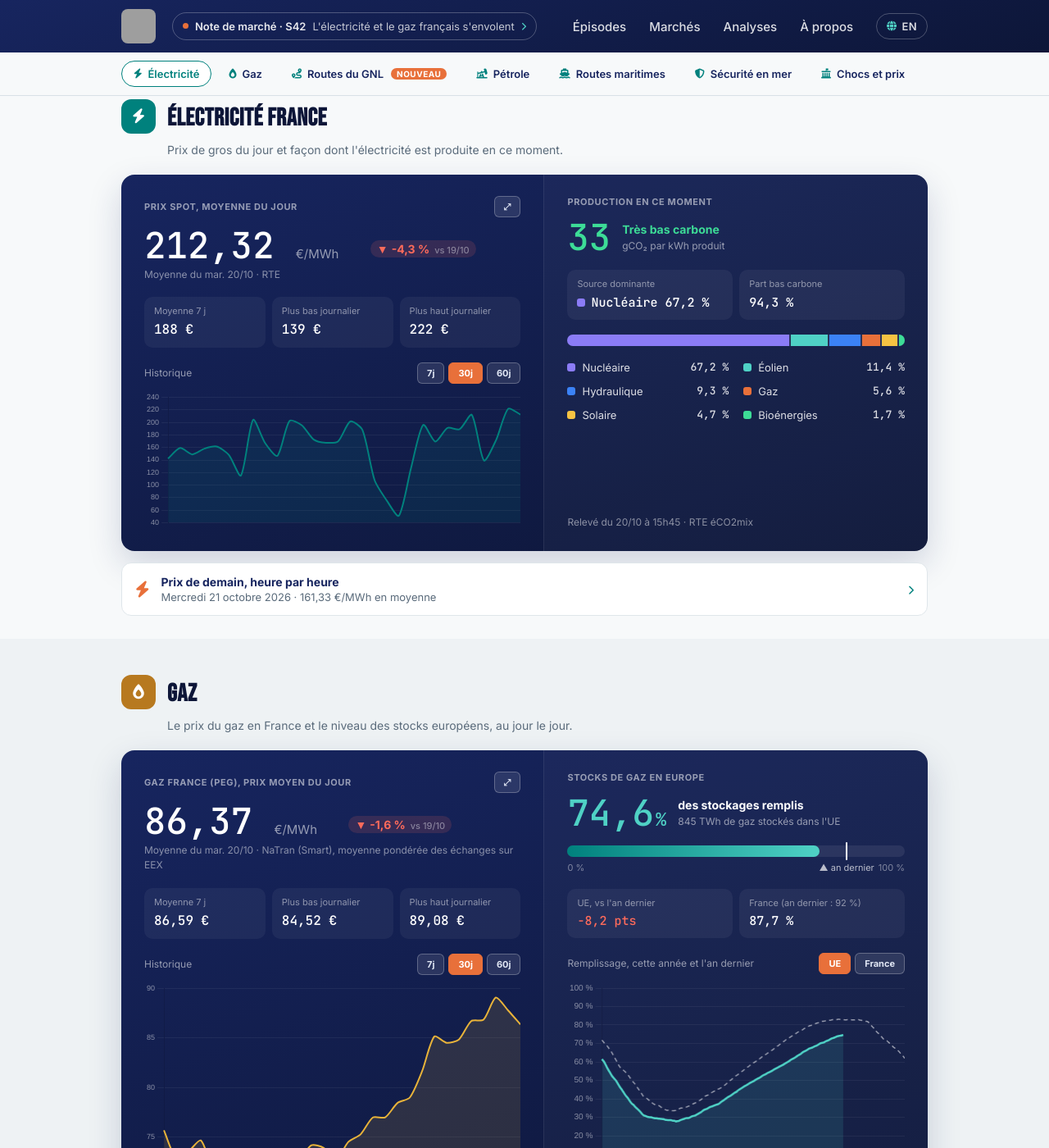
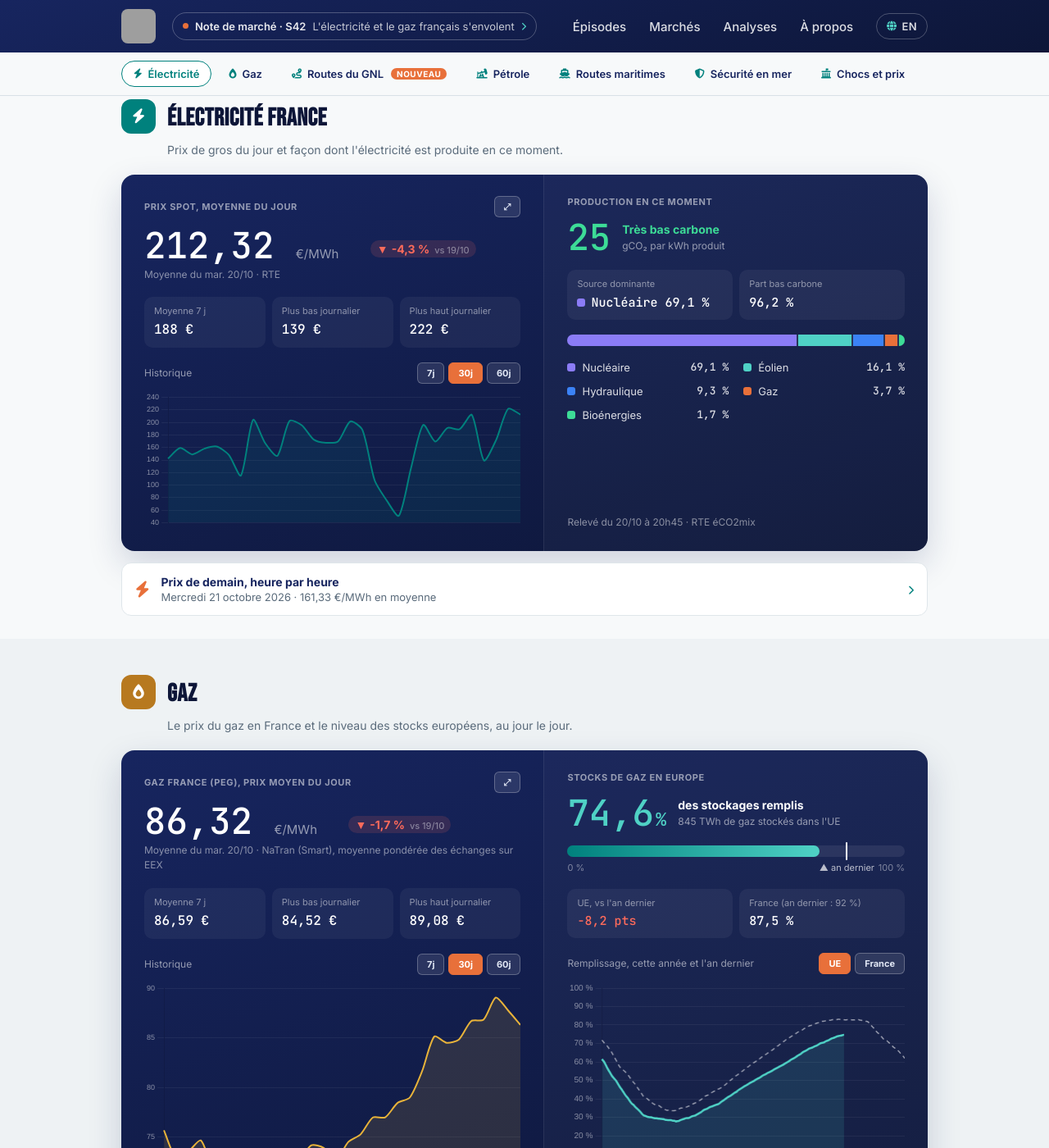
Before and after one commit to InsideEnergyMarkets/Inside-Energy-Markets, a Jekyll site: the page built from marches/index.html, in a window 1280 px wide and 1400 px high, scrolled down 383 px. Shown: the whole window at 82% size. Built offline with Jekyll 4.4.1, drawn with Linux system fonts in a browser that asks for light colours; some of the changed text lies outside the part shown; grey boxes are pictures that could not be loaded.

Commit message:
Mise à jour automatique des données marché

```diff
--- a/_data/fuel.json
+++ b/_data/fuel.json
@@ -1 +1 @@
-{"date":"2026-10-20","gazole":2.363,"e10":2.152,"stations":7238,"change_7d":{"since":"2026-10-13","gazole_cts":1.0,"e10_cts":-1.1},"history":{"2026-09-30":{"gazole":2.38,"e10":2.163},"2026-10-01":{"gazole":2.374,"e10":2.16},"2026-10-02":{"gazole":2.373,"e10":2.16},"2026-10-03":{"gazole":2.372,"e10":2.163},"2026-10-04":{"gazole":2.373,"e10":2.168},"2026-10-05":{"gazole":2.369,"e10":2.164},"2026-10-06":{"gazole":2.36,"e10":2.156},"2026-10-07":{"gazole":2.35,"e10":2.151},"2026-10-08":{"gazole":2.344,"e10":2.149},"2026-10-09":{"gazole":2.343,"e10":2.152},"2026-10-10":{"gazole":2.345,"e10":2.157},"2026-10-11":{"gazole":2.346,"e10":2.165},"2026-10-12":{"gazole":2.351,"e10":2.164},"2026-10-13":{"gazole":2.353,"e10":2.163},"2026-10-14":{"gazole":2.355,"e10":2.17},"2026-10-15":{"gazole":2.359,"e10":2.17},"2026-10-16":{"gazole":2.362,"e10":2.164},"2026-10-17":{"gazole":2.365,"e10":2.168},"2026-10-18":{"gazole":2.368,"e10":2.175},"2026-10-19":{"gazole":2.366,"e10":2.163},"2026-10-20":{"gazole":2.363,"e10":2.152}}}
+{"date":"2026-10-20","gazole":2.364,"e10":2.154,"stations":7175,"change_7d":{"since":"2026-10-13","gazole_cts":1.1,"e10_cts":-0.9},"history":{"2026-09-30":{"gazole":2.38,"e10":2.163},"2026-10-01":{"gazole":2.374,"e10":2.16},"2026-10-02":{"gazole":2.373,"e10":2.16},"2026-10-03":{"gazole":2.372,"e10":2.163},"2026-10-04":{"gazole":2.373,"e10":2.168},"2026-10-05":{"gazole":2.369,"e10":2.164},"2026-10-06":{"gazole":2.36,"e10":2.156},"2026-10-07":{"gazole":2.35,"e10":2.151},"2026-10-08":{"gazole":2.344,"e10":2.149},"2026-10-09":{"gazole":2.343,"e10":2.152},"2026-10-10":{"gazole":2.345,"e10":2.157},"2026-10-11":{"gazole":2.346,"e10":2.165},"2026-10-12":{"gazole":2.351,"e10":2.164},"2026-10-13":{"gazole":2.353,"e10":2.163},"2026-10-14":{"gazole":2.355,"e10":2.17},"2026-10-15":{"gazole":2.359,"e10":2.17},"2026-10-16":{"gazole":2.362,"e10":2.164},"2026-10-17":{"gazole":2.365,"e10":2.168},"2026-10-18":{"gazole":2.368,"e10":2.175},"2026-10-19":{"gazole":2.366,"e10":2.163},"2026-10-20":{"gazole":2.364,"e10":2.154}}}
--- a/_data/market.json
+++ b/_data/market.json
@@ -1,7 +1,7 @@
 {
-  "updated_at": "2026-10-20T16:12:13.610299Z",
+  "updated_at": "2026-10-20T21:08:36.383608Z",
   "brent": {
-    "price_usd": 108.42,
+    "price_usd": 109.18,
     "date": "2026-10-20",
     "unit": "USD/baril",
     "source": "OilPriceAPI",
@@ -9,10 +9,10 @@
     "date_label_en": "Price on Tue 20/10",
     "prev_value": 110.21,
     "prev_date": "2026-10-19",
-    "change_pct": -1.6
+    "change_pct": -0.9
   },
   "wti": {
-    "price_usd": 97.62,
+    "price_usd": 98.24,
     "date": "2026-10-20",
     "unit": "USD/baril",
     "source": "OilPriceAPI",
@@ -33,7 +33,7 @@
     "change_pct": -1.9
   },
   "peg": {
-    "price_eur_mwh": 86.37,
+    "price_eur_mwh": 86.32,
     "date": "2026-10-20",
     "unit": "EUR/MWh",
     "source": "NaTran",
@@ -41,21 +41,20 @@
     "date_label_en": "Average on Tue 20/10",
     "prev_value": 87.78,
     "prev_date": "2026-10-19",
-    "change_pct": -1.6
+    "change_pct": -1.7
   },
   "mix_france": {
-    "date_heure": "2026-10-20T15:45:00+00:00",
+    "date_heure": "2026-10-20T20:45:00+00:00",
     "shares": {
-      "nucleaire": 67.2,
-      "eolien": 11.4,
+      "nucleaire": 69.1,
+      "eolien": 16.1,
       "hydraulique": 9.3,
-      "gaz": 5.6,
-      "solaire": 4.7,
+      "gaz": 3.7,
       "bioenergies": 1.7
     },
     "top_source": "nucleaire",
-    "top_share": 67.2,
-    "co2_intensity": 33
+    "top_share": 69.1,
+    "co2_intensity": 25
   },
   "spot_price_france": {
     "price_eur_mwh": 212.32,
--- a/_data/market_history.json
+++ b/_data/market_history.json
@@ -818,19 +818,18 @@
   },
   {
     "date": "2026-10-20",
-    "brent_usd": 108.42,
+    "brent_usd": 109.18,
     "brent_source": "OilPriceAPI",
     "spot_eur_mwh": 212.32,
     "spot_source": "RTE",
     "mix_shares": {
-      "nucleaire": 67.2,
-      "eolien": 11.4,
+      "nucleaire": 69.1,
+      "eolien": 16.1,
       "hydraulique": 9.3,
-      "gaz": 5.6,
-      "solaire": 4.7,
+      "gaz": 3.7,
       "bioenergies": 1.7
     },
-    "peg_eur_mwh": 86.37,
+    "peg_eur_mwh": 86.32,
     "peg_source": "NaTran"
   }
 ]
--- a/_data/weekly_summary.json
+++ b/_data/weekly_summary.json
@@ -3,8 +3,8 @@
   "period_end": "2026-10-20",
   "brent": {
     "start_usd": 106.16,
-    "end_usd": 108.42,
-    "change_pct": 2.1
+    "end_usd": 109.18,
+    "change_pct": 2.8
   },
   "spot_price": {
     "avg_eur_mwh": 188.36,
@@ -13,7 +13,7 @@
     "days_count": 8
   },
   "mix": {
-    "nuclear_avg_share": 72.2,
+    "nuclear_avg_share": 72.5,
     "renewables_avg_share": 21.0,
     "days_count": 8
   }
```
Also changed, not shown: _data/day_ahead.json (+1 -1 lines), _data/gas_storage.json.
